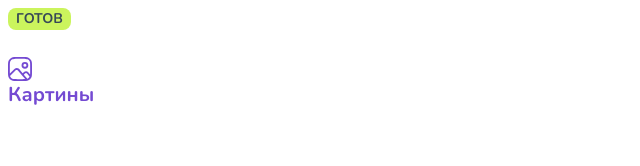
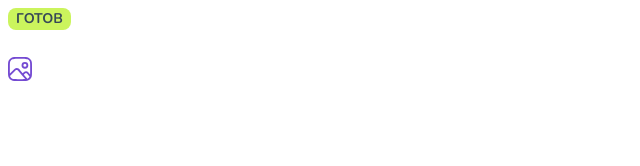
Before and after one commit to SergeyLuzik/My-Holst-CRM-ERP, a React app: page / in a window 1280 px wide. Shown: the top 166 px of the page, without its empty margins (0-640 px from the left). Built offline with nearby package versions, Linux system fonts and the light colour scheme.

Commit message:
ref: change import picture icon

```diff
--- a/src/components/App/App.jsx
+++ b/src/components/App/App.jsx
@@ -2,12 +2,15 @@ import React from "react";
 import { Status } from "../ui/Status/Status";
 import { GlobalStyle } from "./styles";
 import { MenuItem } from "../ui/MenuItem/styles";
+
+import icon from "../../assets/icons/picture.svg";
+
 export const App = () => {
   return (
     <>
       <GlobalStyle />
       <Status type="done" />
-      <MenuItem>Картины</MenuItem>
+      <MenuItem icon={icon} href="#" text="Картины" />
     </>
   );
 };
```
